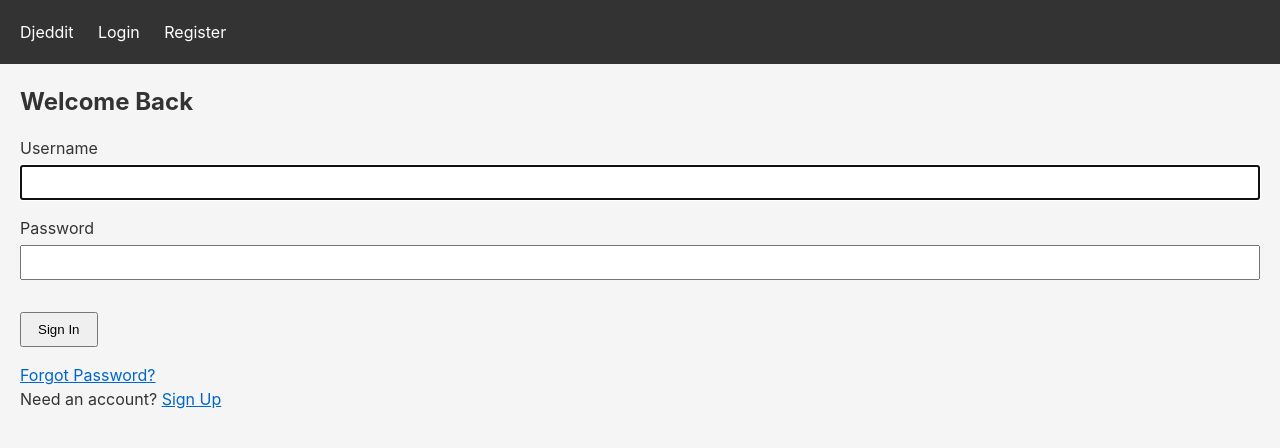
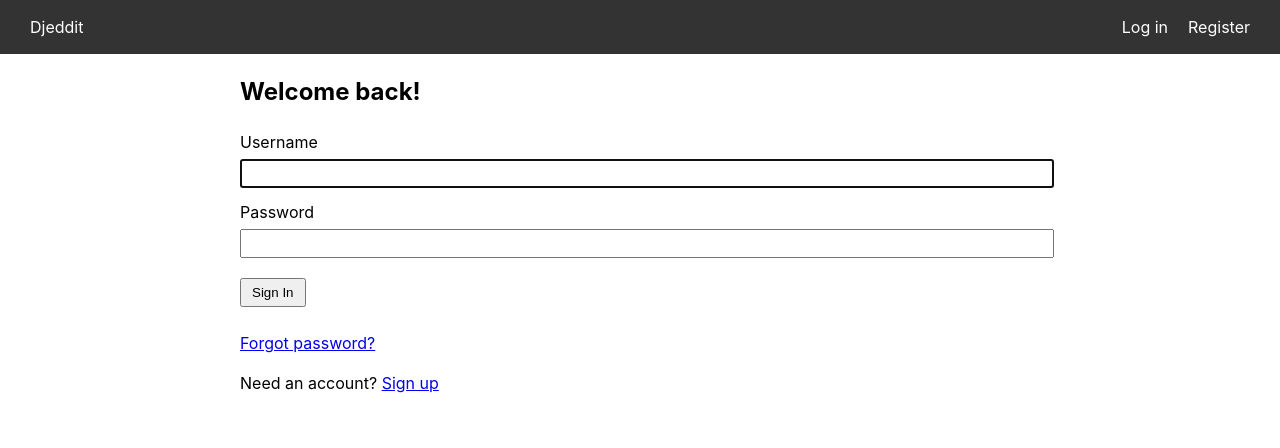
Before and after one commit to bvedant/djeddit, a Django app: page /login/ in a window 1280 px wide. Shown: the top 448 px of the page. Run offline with Django 5.2, Linux system fonts and the light colour scheme.

Commit message:
Improve UI layout and styling

```diff
--- a/posts/templates/posts/base.html
+++ b/posts/templates/posts/base.html
@@ -7,20 +7,24 @@
 </head>
 <body>
     <nav>
+        <div>
             <a href="{% url 'posts-home' %}">Djeddit</a>
+        </div>
+        <div>
             {% if user.is_authenticated %}
                 <a href="{% url 'post-create' %}">New Post</a>
                 <a href="{% url 'profile' %}">Profile</a>
                 <form action="{% url 'logout' %}" method="POST">
                     {% csrf_token %}
-                <button type="submit">Logout</button>
+                    <button type="submit">Log out</button>
                 </form>
             {% else %}
-            <a href="{% url 'login' %}">Login</a>
+                <a href="{% url 'login' %}">Log in</a>
                 <a href="{% url 'register' %}">Register</a>
             {% endif %}
+        </div>
     </nav>
-    <main>
+    <main class="container">
         {% if messages %}
             {% for message in messages %}
                 <div>{{ message }}</div>
--- a/static/css/styles.css
+++ b/static/css/styles.css
@@ -1,72 +1,60 @@
-/* Basic reset */
-* {
-    margin: 0;
-    padding: 0;
-    box-sizing: border-box;
-}
-
 body {
     margin: 0;
     padding: 20px;
     font-family: -apple-system, system-ui, sans-serif;
     line-height: 1.5;
-    background: #f5f5f5;
-    color: #333;
 }
 
-/* Layout */
-.container {
-    max-width: 800px;
-    margin: 0 auto;
-    padding: 1rem;
+nav {
+    margin: -20px -20px 20px -20px;
+    padding: 15px 30px;
+    background: #333;
+    display: flex;
+    justify-content: space-between;
+    align-items: center;
 }
 
-/* Navigation */
-nav {
-    margin: -20px -20px 20px -20px;
-    padding: 20px;
-    background: #333;
+nav div {
+    display: flex;
+    gap: 20px;
+    align-items: center;
 }
 
 nav a {
     color: white;
     text-decoration: none;
-    margin-right: 20px;
 }
 
-/* Basic elements */
-button {
-    padding: 8px 16px;
-    cursor: pointer;
+.container {
+    max-width: 800px;
+    margin: 0 auto;
+}
+
+/* Form spacing */
+form div {
+    margin-bottom: 10px;
+}
+
+label {
+    display: block;
+    margin-bottom: 3px;
 }
 
 input, textarea {
-    display: block;
     width: 100%;
-    margin: 5px 0 15px 0;
-    padding: 8px;
+    padding: 5px;
+    margin: 2px 0;
 }
 
-/* Cards */
-.card {
-    background: white;
-    padding: 1rem;
-    margin: 1rem 0;
+button {
+    margin: 8px 0;
+    padding: 5px 10px;
 }
 
-/* Forms */
-form > * {
-    margin: 1rem 0;
+/* Error messages */
+.errorlist {
+    color: red;
+    margin: 0;
+    padding: 0;
+    list-style: none;
 }
-
-/* Links */
-a {
-    color: #0066cc;
-}
-
-/* Messages */
-.alert {
-    padding: 1rem;
-    margin: 1rem 0;
-    background: #eee;
-}
--- a/users/templates/users/login.html
+++ b/users/templates/users/login.html
@@ -1,6 +1,6 @@
 {% extends "posts/base.html" %}
 {% block content %}
-    <h2>Welcome Back</h2>
+    <h2>Welcome back!</h2>
     <form method="POST">
         {% csrf_token %}
         {% for field in form %}
@@ -16,9 +16,9 @@
         <button type="submit">Sign In</button>
     </form>
     <p>
-        <a href="{% url 'password_reset' %}">Forgot Password?</a>
+        <a href="{% url 'password_reset' %}">Forgot password?</a>
     </p>
     <p>
-        Need an account? <a href="{% url 'register' %}">Sign Up</a>
+        Need an account? <a href="{% url 'register' %}">Sign up</a>
     </p>
 {% endblock content %}
```
Lines whose indentation alone changed are shown as unchanged.
